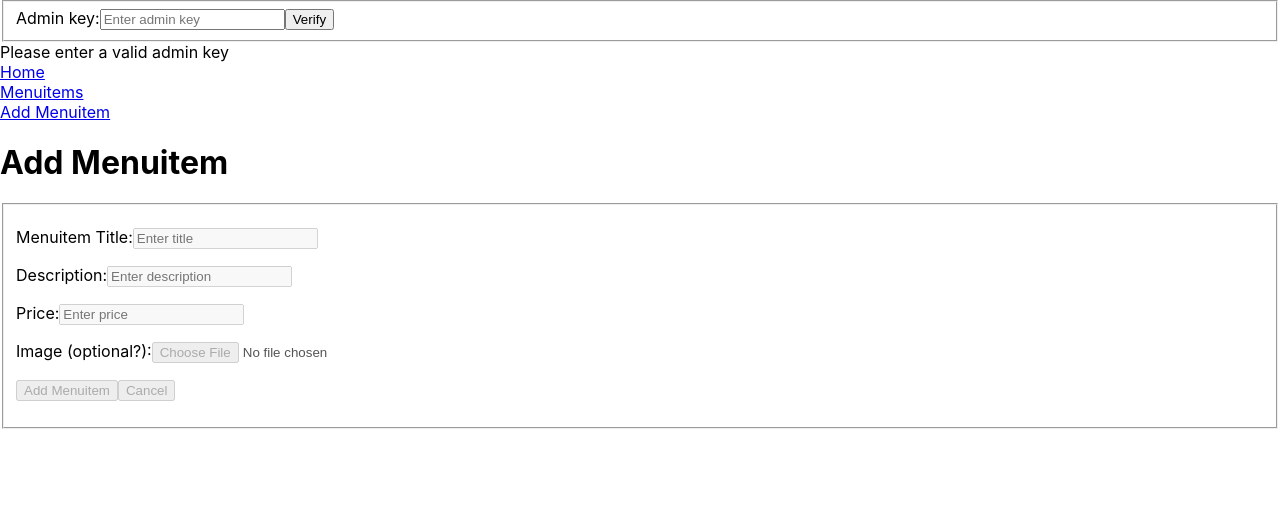
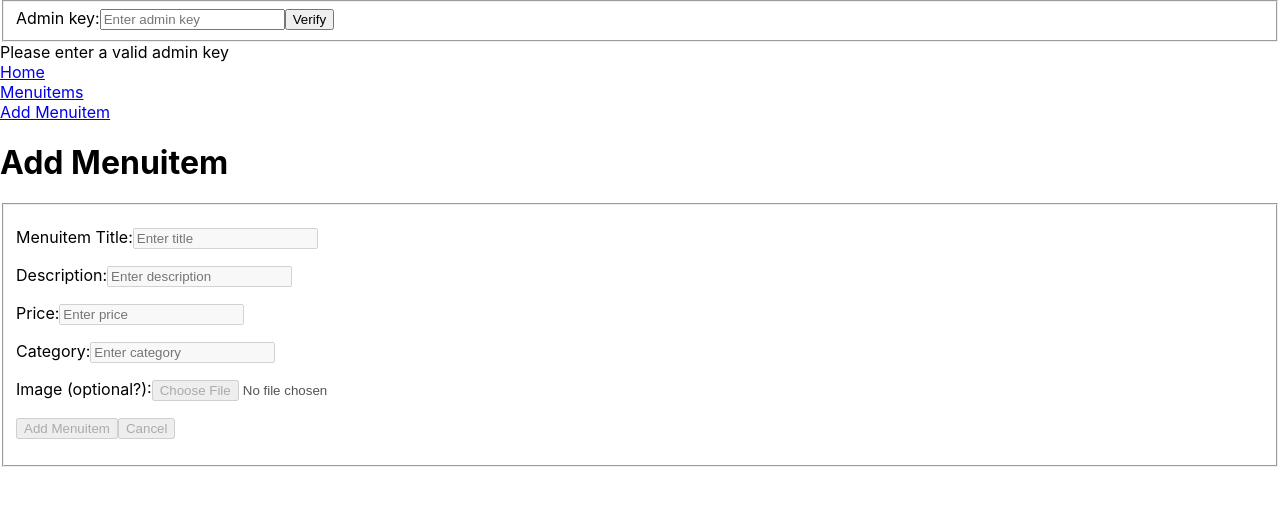
Before and after one commit to phides-code/myresto-frontend, a React (Vite) app: page /menuitems/add-menuitem in a window 1280 px wide. Shown: the top 506 px of the page. Built offline with nearby package versions, Linux system fonts and the light colour scheme; no server answers.

Commit message:
add menuitem category

```diff
--- a/src/features/menuitems/AddMenuitem.tsx
+++ b/src/features/menuitems/AddMenuitem.tsx
@@ -28,6 +28,7 @@ const AddMenuitem = ({ setShowSuccess }: AddMenuitemProps) => {
         } as ImageSource,
         description: '',
         price: '',
+        category: '',
     });
 
     const [postMenuitem, { isLoading: isPostLoading, isError }] =
@@ -40,6 +41,7 @@ const AddMenuitem = ({ setShowSuccess }: AddMenuitemProps) => {
         !newMenuitem.title ||
         !newMenuitem.description ||
         !newMenuitem.price ||
+        !newMenuitem.category ||
         !adminKeyValid;
     const cancelDisabled = isLoading;
 
@@ -132,6 +134,22 @@ const AddMenuitem = ({ setShowSuccess }: AddMenuitemProps) => {
                     </p>
 
                     <p>
+                        <label htmlFor='menuitemCategory'>Category:</label>
+                        <input
+                            type='text'
+                            id='menuitemCategory'
+                            name='menuitemCategory'
+                            required
+                            placeholder='Enter category'
+                            autoFocus
+                            onChange={(e) => {
+                                handleInputChange(e, 'category');
+                            }}
+                            value={newMenuitem.category}
+                        />
+                    </p>
+
+                    <p>
                         <ImageUploader
                             parentForm={newMenuitem}
                             setParentForm={setNewMenuitem}
--- a/src/features/menuitems/MenuitemListItem.tsx
+++ b/src/features/menuitems/MenuitemListItem.tsx
@@ -84,6 +84,7 @@ const MenuitemListItem = ({ menuitem }: { menuitem: Menuitem }) => {
             </Link>
             <div>{menuitem.description}</div>
             <div>{menuitem.price}</div>
+            <div>{menuitem.category}</div>
             <button disabled={disableDeleteButton} onClick={handleDelete}>
                 Delete
             </button>
--- a/src/features/menuitems/ViewMenuitem.tsx
+++ b/src/features/menuitems/ViewMenuitem.tsx
@@ -27,6 +27,7 @@ const ViewMenuitem = () => {
             } as ImageSource,
             description: '',
             price: '',
+            category: '',
         });
 
     const [showSuccess, setShowSuccess] = useState(false);
@@ -113,6 +114,7 @@ const ViewMenuitem = () => {
         menuitem.title === updatedMenuitem.title &&
         menuitem.description === updatedMenuitem.description &&
         menuitem.price === updatedMenuitem.price &&
+        menuitem.category === updatedMenuitem.category &&
         menuitem.imageSource.uuidName === updatedMenuitem.imageSource.uuidName;
 
     const isLoading = isPutLoading || isQueryFetching || isGetFetching;
@@ -188,6 +190,21 @@ const ViewMenuitem = () => {
                                 />
                             </p>
                             <p>
+                                <label htmlFor='menuitemCategory'>
+                                    Category:
+                                </label>
+                                <input
+                                    type='text'
+                                    id='menuitemCategory'
+                                    name='menuitemCategory'
+                                    defaultValue={menuitem.category}
+                                    required
+                                    onChange={(e) => {
+                                        handleInputChange(e, 'category');
+                                    }}
+                                />
+                            </p>
+                            <p>
                                 <button type='submit' disabled={submitDisabled}>
                                     Update Menuitem
                                 </button>
@@ -212,6 +229,7 @@ const ViewMenuitem = () => {
                     <p>Title: {menuitem.title}</p>
                     <p>Description: {menuitem.description}</p>
                     <p>Price: {menuitem.price}</p>
+                    <p>Category: {menuitem.category}</p>
                     <button onClick={handleEdit}>Edit</button>
                 </div>
             )}
--- a/src/types.ts
+++ b/src/types.ts
@@ -13,6 +13,7 @@ export interface Menuitem extends BaseEntity {
     imageSource: ImageSource;
     description: string;
     price: string;
+    category: string;
 }
 
 export interface NewOrUpdatedMenuitem {
@@ -21,6 +22,7 @@ export interface NewOrUpdatedMenuitem {
     imageSource: ImageSource;
     description: string;
     price: string;
+    category: string;
 }
 
 export interface ImageDataPayload {
```
